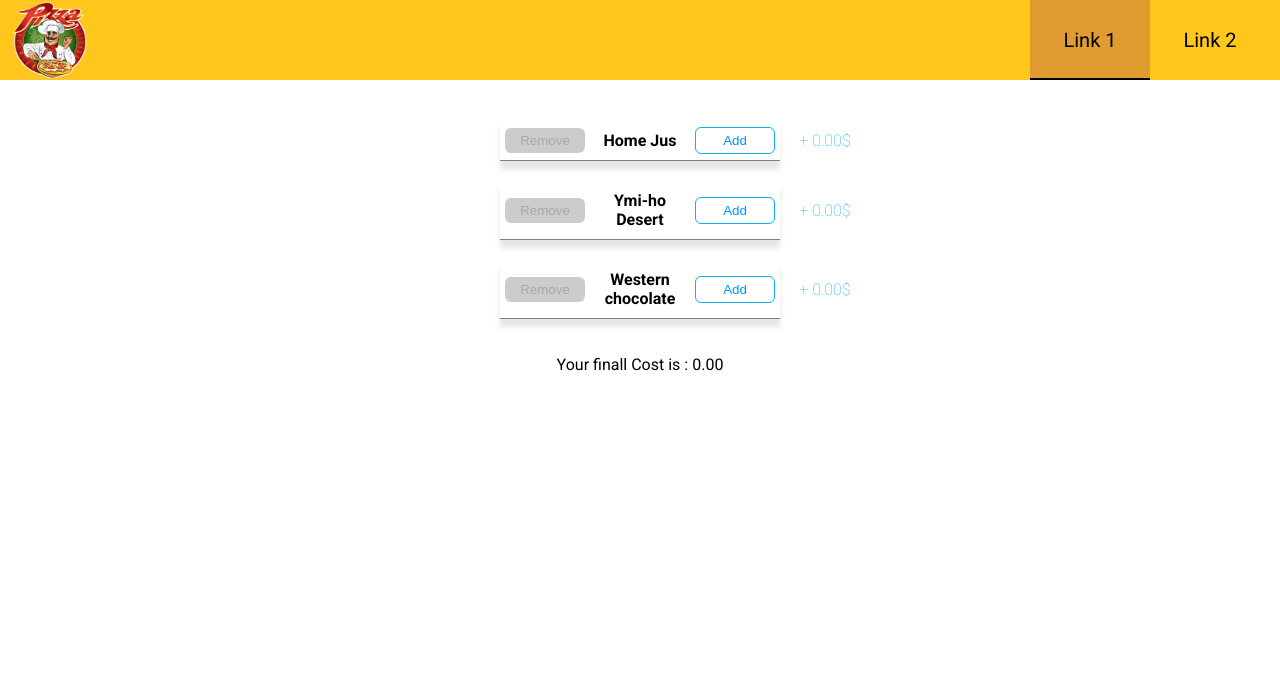
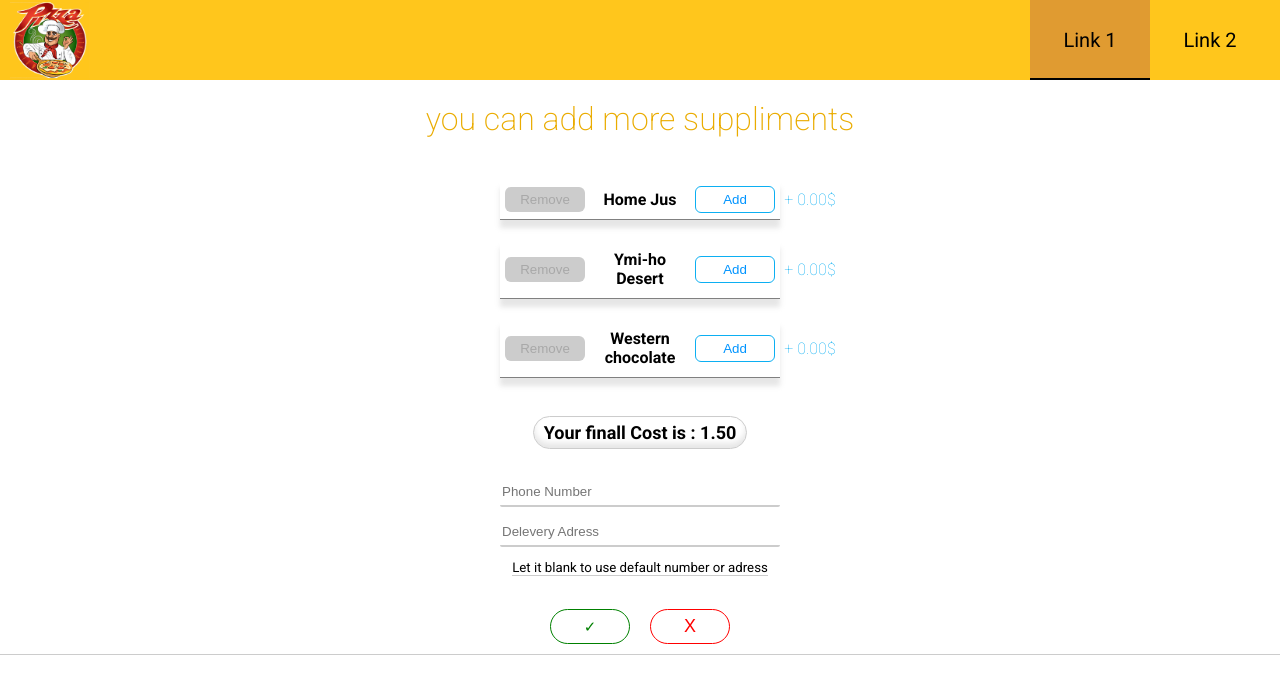
Before and after one commit to uranium93/pizza-application-react, a React (Create React App) app: page /orderPizza in a window 1280 px wide. Shown: the top 694 px of the page. Built offline with nearby package versions, Linux system fonts and the light colour scheme.

Commit message:
adding order form and puting axios post request in confirmeHandler

```diff
--- a/src/Components/Supplements/Supplements.module.css
+++ b/src/Components/Supplements/Supplements.module.css
@@ -1,8 +1,15 @@
 .Supp{
-	width: 450px;
 	display: flex;
 	flex-flow: column;
 	margin: auto;
 	padding: 10px 0;
 	justify-content: space-between;;
+	}
+
+
+@media (min-width:425px){
+	.Supp{
+	width: 400px;
+
 }
+}
--- a/src/Components/Toolbar/Toolbar.module.css
+++ b/src/Components/Toolbar/Toolbar.module.css
@@ -8,7 +8,7 @@
 	height: 80px;
 	padding: 0 10px;
 	background:#FFC61CFF;
-	width: 100%;
+	width: 100vw;
 	margin-bottom: 20px;
 	box-sizing: border-box;
 	/*box-shadow: 0 -5px 5px #E09B31FF inset; */
--- a/src/Containers/FoodOrder/FoodOrder.js
+++ b/src/Containers/FoodOrder/FoodOrder.js
@@ -23,23 +23,28 @@ const SUPP_PRICES={
 class FoodOrder extends Component {
 
 state = {
+	ingredients:null,
 	 supplements : {
 					jus : 0,
 					desert : 0,
 					chocolate : 0,
 						},
 	totalPrice : null,
+	loading:false,
+
 
 	}
 
 componentDidMount(){
-	let total =0;
+	let total =1.5;
+	let ingredient={};
 	const ing = new URLSearchParams(this.props.location.search)
 	for (let param of ing.entries()){
-		total+= param[1]*ING_PRICES[param[0]]
+		total+= param[1]*ING_PRICES[param[0]];
+		ingredient[param[0]]=param[1];
 	}
 	total=parseFloat(total).toFixed(2)
-	this.setState({totalPrice:total})
+	this.setState({totalPrice:total , ingredients:ingredient})
 
 }
 	/////////////////////////////////////////////////////
@@ -70,7 +75,44 @@ removeIng = (removeing)=>{
 	this.setState({supplements:newUpdateIng , totalPrice:newUpdatePrice})
 }
 
-calculatePrice
+			   //////////////////////////////////////////////////////
+//////////////back to pizza builder when click cancel in checkout page//////////////
+
+cancelHandler=()=>{
+	this.props.history.goBack();
+}
+
+			   //////////////////////////////////////////////////////
+//////////////        confirm pizza buying in checkout page    //////////////
+
+confirmHandler =()=>{
+	this.setState({loading:true});
+	const order={
+		orderIngridietns : this.state.ingredients,
+		orderSupplements : this.state.supplements,
+		orderPrice		 : this.state.totalPrice,
+		clientInfo       : {
+							name   : 'hanafi',
+							adress : 'cite bon accueil n05',
+							tel    : '+213552587476',
+						    },
+		deliveryType    : 'VIP',
+
+	}
+	axios.post('/order.json',order)
+		 .then(response=>{
+
+		 	this.setState({loading:false});
+		 	console.log(response)
+		 	this.props.history.push('/')
+			})
+		 .catch(error  =>this.setState({loading:false}))
+}
+
+
+
+
+
 
 render(){
 			//////////////////////////////////////////////////////
@@ -88,17 +130,25 @@ render(){
 	}
 
 	return(
-		<div>
 		<div className={styles.FoodOrder}>
-			<Supplements       addIngredients={this.addIng}
+			<h1> you can add more suppliments</h1>
+			<Supplements
+							   addIngredients={this.addIng}
 							   removeIngredients={this.removeIng}
 							   ingList={this.state.supplements}
 							   removeButtonsDisable={removeDisable}
 							   addButtonsDisable={addDisable}
 							   />
 
+
+		<p className={styles.PriceP}>Your finall Cost is : {this.state.totalPrice} </p>
+		<input type="text" name="phone" placeholder ="Phone Number   " />
+		<input type="text" name="adress" placeholder="Delevery Adress" />
+		<h5>Let it blank to use default number or adress </h5>
+		<div className={styles.buttons}>
+			<button className={styles.Confirm} onClick={this.confirmHandler}> &#10003; </button>
+			<button className={styles.Cancel}  onClick={this.cancelHandler} >    X 	   </button>
 		</div>
-		<p style={{textAlign:'center'}}>Your finall Cost is : {this.state.totalPrice} </p>
 		</div>
 		);
 }
--- a/src/Containers/FoodOrder/FoodOrder.module.css
+++ b/src/Containers/FoodOrder/FoodOrder.module.css
@@ -1,3 +1,115 @@
+
+button:focus {
+	outline:0;
+}
+input:focus {
+	outline:0;
+}
 .FoodOrder {
-	display: flex;
+	display: block;
+	border-bottom: 1px solid #ccc;
+	text-align: center;
 }
+.FoodOrder input {
+	display: block;
+	width: 280px;
+	border-radius: 2px;
+	border: none;
+	border-bottom: 2px solid #ccc;
+	height:30px;
+	margin: 10px auto;
+	transition: 3s;
+	box-sizing: border-box;
+}
+
+.FoodOrder input:hover {
+	border-radius: 10px;
+	border: 2px solid rgba(0,0,250,.5);
+	transition: 1s;
+
+}
+
+.FoodOrder h5 {
+	display: inline-block;
+	margin-top: 0;
+	font-weight: 500;
+	border-bottom: 1px solid #ccc;
+}
+.FoodOrder h1 {
+	font-weight: 200;
+	color: #EAAC00FF;
+
+}
+
+.FoodOrder .PriceP {
+	font-weight: bold;
+	font-size: 18px;
+	display: inline-block;
+	border: 1px solid #ccc;
+	padding: 5px 10px;
+	box-sizing: border-box;
+	border-radius: 50px;
+	box-shadow: 0 -5px 6px rgba(0,0,0,.1) inset;
+}
+
+.FoodOrder .Confirm ,
+.FoodOrder .Cancel {
+	position: relative;
+	width:80px;
+	height:35px;
+	padding: 0;
+	text-align: 80px;
+	background: white;
+	border: none;
+	margin: 10px;
+	display: inline-block;
+	font-size: 18px;
+	border-radius: 60px;
+}
+
+.FoodOrder .Confirm{
+	color:green;
+	border:  1px solid green;
+	transition: 1s;
+	font-size: 15px;
+
+}
+.FoodOrder .Confirm:hover{
+	color: white;
+	background: green;
+	transition: .5;
+}
+
+.FoodOrder .Cancel{
+	color:red;
+	border:  1px solid red;
+	transition: 1s;
+
+}
+.FoodOrder .Cancel:hover{
+	color: white;
+	background: red;
+	transition: .5;
+}
+
+.FoodOrder .Confirm:active ,
+.FoodOrder .Cancel:active {
+	top:2px;
+	left:1px;
+
+
+}
+
+
+
+@media (max-width: 350px){
+
+
+.Supplements{
+
+position: relative;
+left:-40px;
+
+}
+
+}
```
Also changed, not shown: src/Containers/FoodBuilder/FoodBuilder.js (+0 -21 lines).
